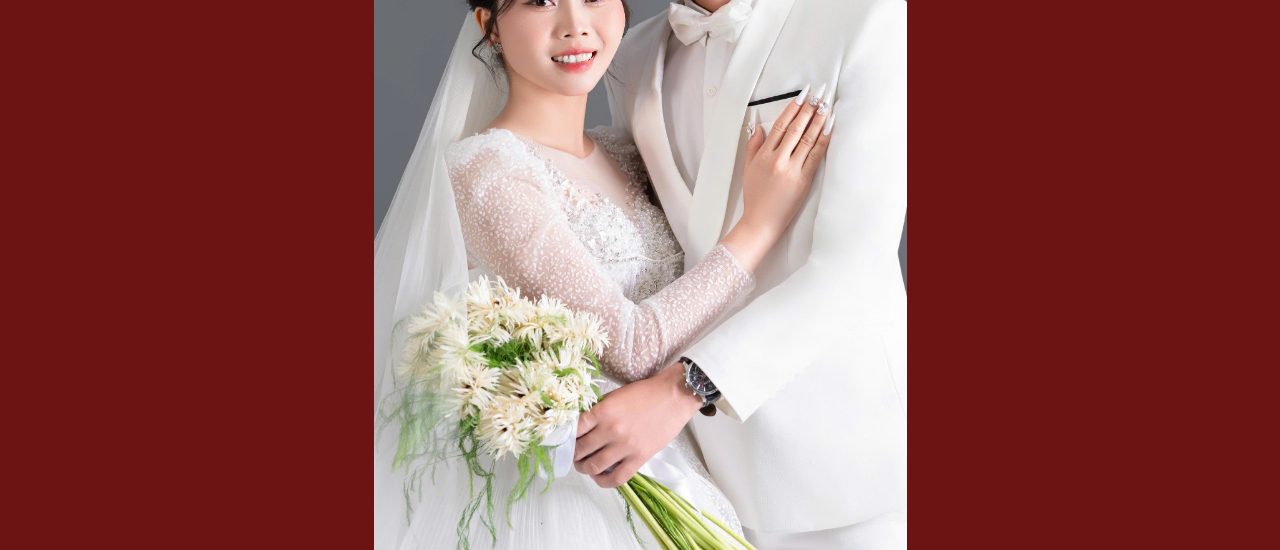
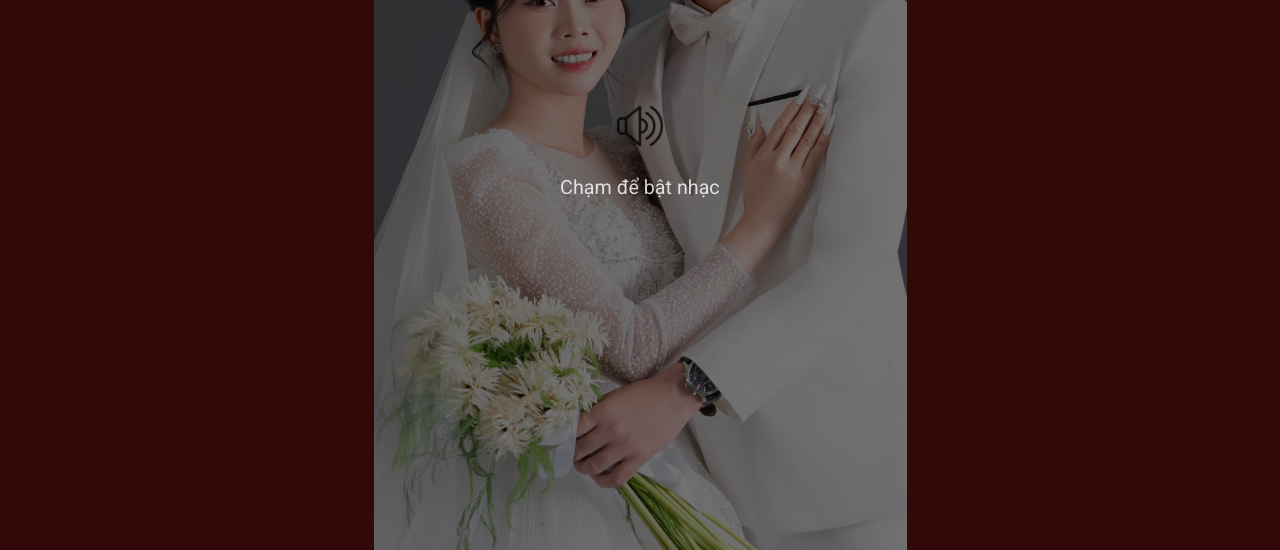
Before and after one commit to sonke98/SonVy-Wedding, a plain HTML site: page sonvywedding.html in a window 1280 px wide. Shown: the part 250-800 px from the top of the page. Drawn offline with nearby package versions, Linux system fonts and the light colour scheme.

Commit message:
add overlay

```diff
--- a/sonvywedding.html
+++ b/sonvywedding.html
@@ -101,9 +101,48 @@
         @media only screen and (max-width: 300px) {
           .prev, .next,.text {font-size: 11px}
         }
+                #musicOverlay {
+    position: fixed;
+    inset: 0;
+    background: rgba(0, 0, 0, 0.55);
+    display: flex;
+    justify-content: center;
+    align-items: center;
+    z-index: 9999;
+    animation: fadeIn 0.5s ease;
+}
+
+.overlay-content {
+    text-align: center;
+    color: #fff;
+    font-size: 18px;
+    animation: pulse 1.5s infinite;
+}
+
+.overlay-content img {
+    width: 50px;
+    margin-bottom: 10px;
+}
+
+@keyframes fadeIn {
+    from { opacity: 0; }
+    to   { opacity: 1; }
+}
+
+@keyframes pulse {
+    0%   { transform: scale(1); opacity: 1; }
+    50%  { transform: scale(1.1); opacity: 0.8; }
+    100% { transform: scale(1); opacity: 1; }
+}
 </style>
 </head>
 <body>
+    <div id="musicOverlay">
+        <div class="overlay-content">
+            <img src="images1/volume.png" alt="">
+            <p>Chạm để bật nhạc</p>
+        </div>
+    </div>
     <div style="position: fixed;top: 0;" id="google_translate_element"></div>
     <div id="musicToggle" class="music-btn">
     <img id="musicIcon" src="images1/volume.png" alt="music">
@@ -436,10 +475,17 @@ Trân trọng kính mời bạn đến dự lễ cưới của chúng mình!
 </script>
 <script>
     const music = document.getElementById("bgMusic");
+    const overlay = document.getElementById("musicOverlay");
     const toggleBtn = document.getElementById("musicToggle");
     const musicIcon = document.getElementById("musicIcon");
 
     let musicStarted = false;
+
+    function updateIcon() {
+        musicIcon.src = music.muted
+            ? "images1/mute.png"
+            : "images1/volume.png";
+    }
 
     function startMusic() {
         if (!musicStarted) {
@@ -451,28 +497,21 @@ Trân trọng kính mời bạn đến dự lễ cưới của chúng mình!
         }
     }
 
-    function updateIcon() {
-        musicIcon.src = music.muted
-            ? "images1/mute.png"
-            : "images1/volume.png";
-    }
-
-    // Click bất kỳ đâu → bật nhạc
-    window.addEventListener("click", () => {
+    // Chạm overlay → bật nhạc + ẩn overlay
+    overlay.addEventListener("click", () => {
         startMusic();
+        overlay.style.display = "none";
     });
 
-    // Click icon loa
+    // Icon loa toggle
     toggleBtn.addEventListener("click", (e) => {
         e.stopPropagation();
 
-        // Nếu chưa bật nhạc → chỉ bật nhạc
         if (!musicStarted) {
             startMusic();
             return;
         }
 
-        // Nếu đã bật → toggle mute
         music.muted = !music.muted;
         updateIcon();
     });
```
Also changed, not shown: index.html (+3 -3 lines).
